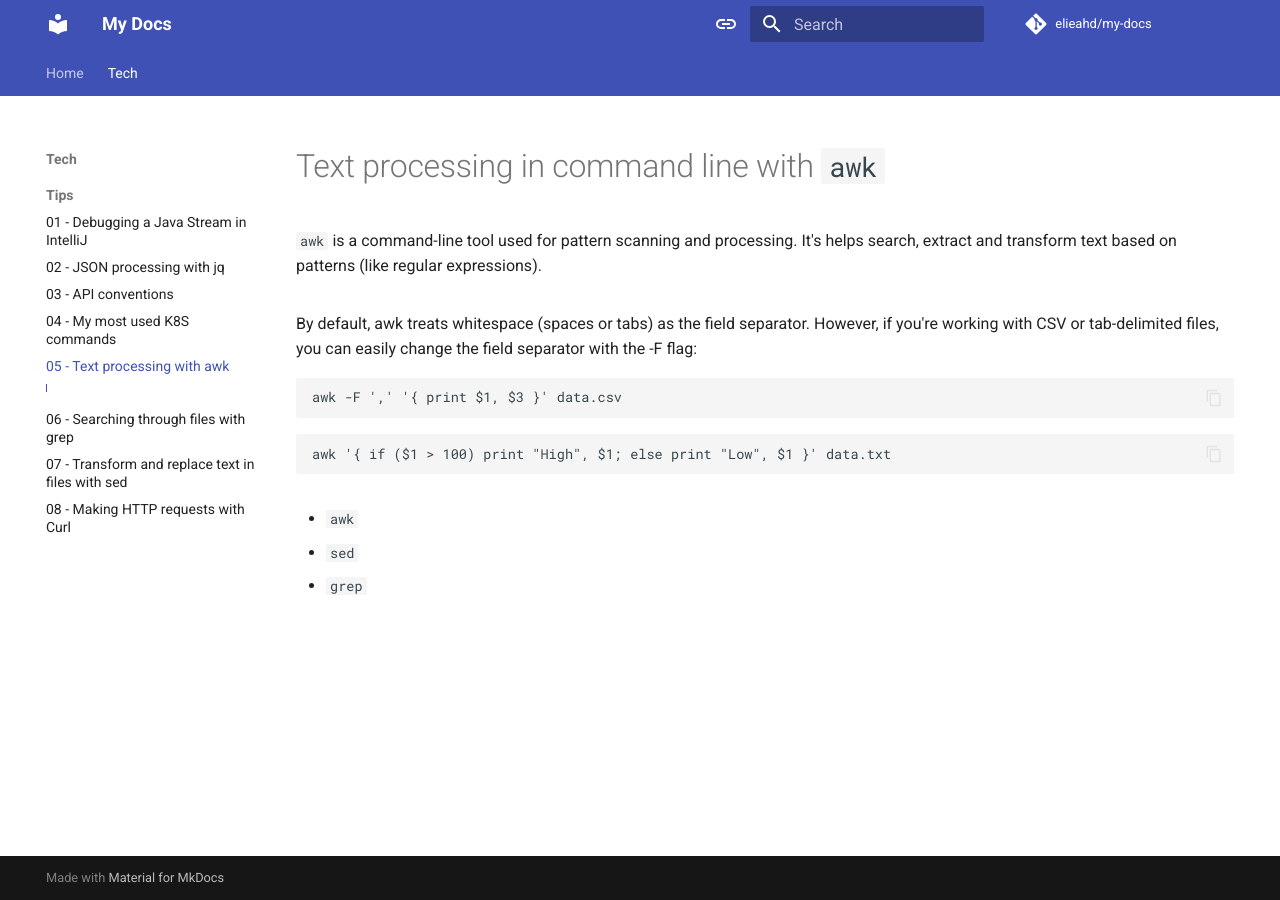
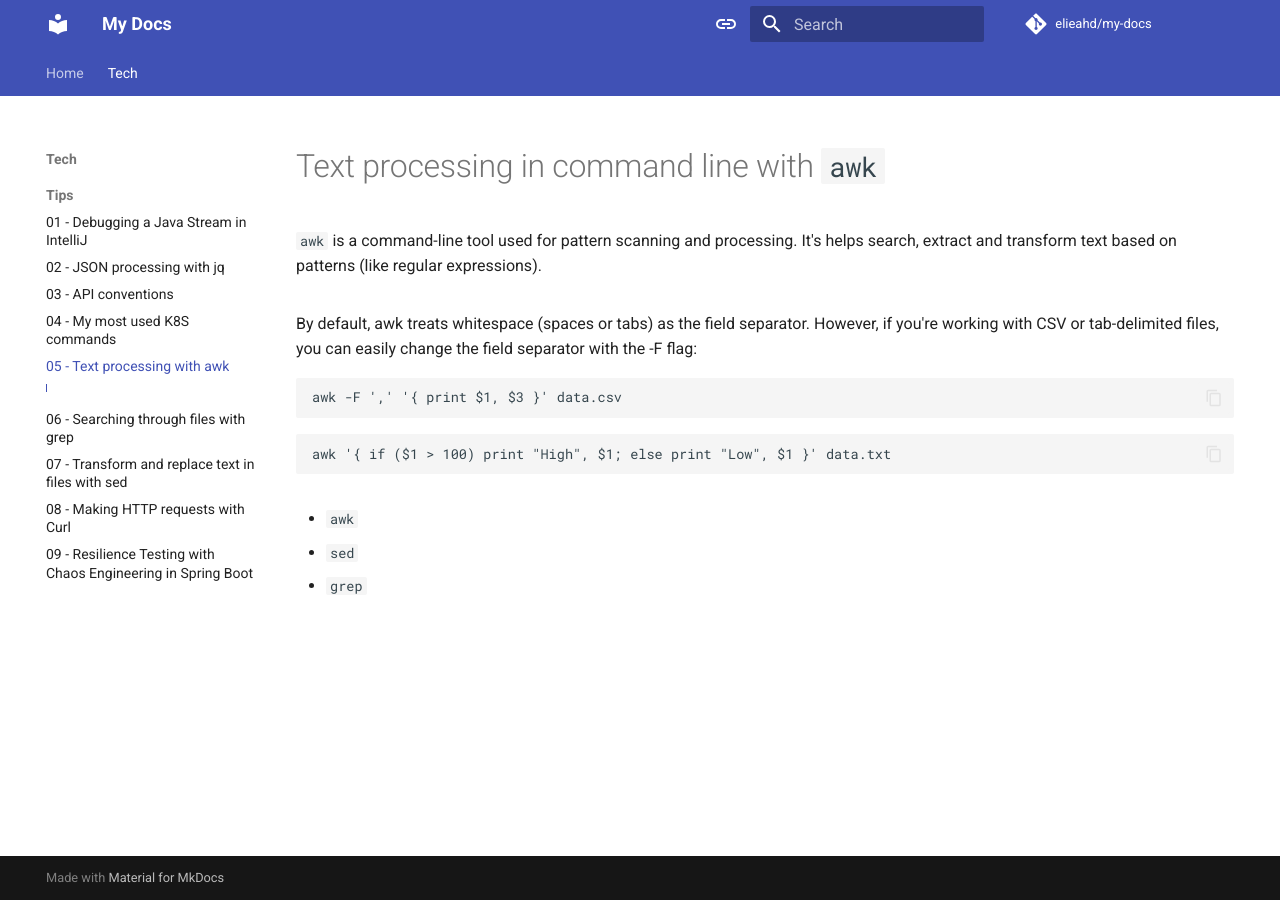
Before and after one commit to elieahd/my-docs, an MkDocs documentation site: the page built from docs/tech/tips/awk.md, in a window 1280 px wide. Built offline with MkDocs 1.6.1 and Material for MkDocs 9.7.7, drawn with Linux system fonts in a browser that asks for light colours; comment, search, counter and statistics services are not loaded.

Commit message:
add tip 09

```diff
--- a/mkdocs.yml
+++ b/mkdocs.yml
@@ -60,3 +60,4 @@ nav:
     - 06 - Searching through files with grep: tech/tips/grep.md
     - 07 - Transform and replace text in files with sed: tech/tips/sed.md
     - 08 - Making HTTP requests with Curl: tech/tips/curl.md
+    - 09 - Resilience Testing with Chaos Engineering in Spring Boot: tech/tips/chaos.md
```
Also changed, not shown: docs/tech/tips/awk.md (line endings or trailing spaces), docs/tech/tips/chaos.md (added).
